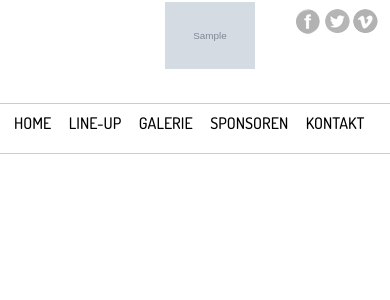
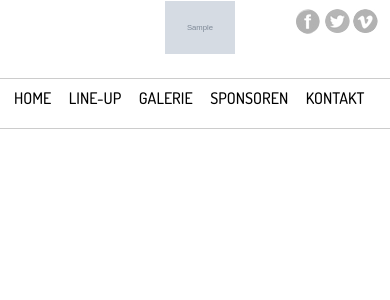
Before and after one commit to diellordielli/Festival, a Django app: template webapp/templates/base.html in a window 390 px wide. Shown: the top 300 px of the page. Run offline with Django 3.2, Linux system fonts and the light colour scheme; the template is opened without the code that fills it: most values are stand-ins (such as "Sample title", 1, 10 or a date in 2020); grey boxes marked "Sample" are stand-in pictures; parts of the project's set-up code (start-up, migrations or seed data) failed here and were passed over; some libraries are stand-ins or nearby versions.

Commit message:
final resonsive css

```diff
--- a/webapp/static/css/style2.css
+++ b/webapp/static/css/style2.css
@@ -1161,11 +1160,11 @@ label {
     }
 
     .headerbg {
-        height: 200px;
+        height: 164px;
     }
 
     .navigation {
-        margin-top: 120px;
+        margin-top: 85px;
     }
 
     .navhidden {
@@ -1201,7 +1200,11 @@ label {
     }
 
     .regiongrey {
-        margin-top: 45px;
+        margin-top: 10px;
+    }
+
+    .logo img {
+        width: 90px;
     }
 
 }
@@ -1380,11 +1383,11 @@ label {
 @media only screen and (max-width: 660px) {
 
     .headerbg {
-        height: 157px;
+        height: 139px;
     }
 
     .navigation {
-        margin-top: 85px;
+        margin-top: 60px;
     }
 
     .logo {
@@ -1392,11 +1395,11 @@ label {
     }
 
     .logo img {
-        width: 90%;
+        width: 70%;
     }
 
     .mood {
-        top: 165px;
+        top: 140px;
     }
 
     #bands h2 {
@@ -1459,11 +1462,11 @@ label {
     }
 
     .mood {
-        top: 157px;
+        top: 132px;
     }
 
     .headerbg {
-        height: 157px;
+        height: 132px;
     }
 
     #bands h2 {
@@ -1569,7 +1576,7 @@ label {
     }
 
     .headerbg {
-        height: 154px;
+        height: 130px;
     }
 }
 
--- a/webapp/static/js/application.js
+++ b/webapp/static/js/application.js
@@ -137,7 +137,7 @@ $(document).ready(function() {
         $('.navtoggleup').hide();
         $('.navtoggledown').show();
         $('.navigation a').css({'display': 'block'});
-        $('.headerbg').css({'height':'196px'});
+        $('.headerbg').css({'height':'179px'});
         $('.hrleftdown').css({'margin-top':'10px'});
     });
 
@@ -146,21 +146,25 @@ $(document).ready(function() {
         $('.navtoggleup').show();
         $('.navtoggledown').hide();
         $('.navigation a').css({'display': 'inline'});
-        $('.headerbg').css({'height':'121px'});
+        $('.headerbg').css({'height':'104px'});
         $('.hrleftdown').css({'margin-top':'40px'});
     });
 
     $('.navigation a').on('click', function(event) {
-        if ($(window).width() < 357) {
+        if ($(window).width() <= 357) {
            $('.navtoggledown').trigger('click');
         }
     });
 
 
     $(window).resize(function() {
-        if ($(window).width() > 357) {
+        if ($(window).width() >= 357) {
             $('.navigation a').css({'display': 'inline'});
             $('.navtoggleup').css({'display': 'none'});
+            $('.navtoggledown').css({'display': 'none'});
+        } else if ($(window).width() < 357) {
+            $('.navigation a').css({'display': 'block'});
+            $('.navtoggleup').css({'display': 'inline'});
             $('.navtoggledown').css({'display': 'none'});
         }
     });
```
Also changed, not shown: other parts of webapp/static/css/style2.css (+30 -12 lines), webapp/templates/index.html (+4 -4 lines).
